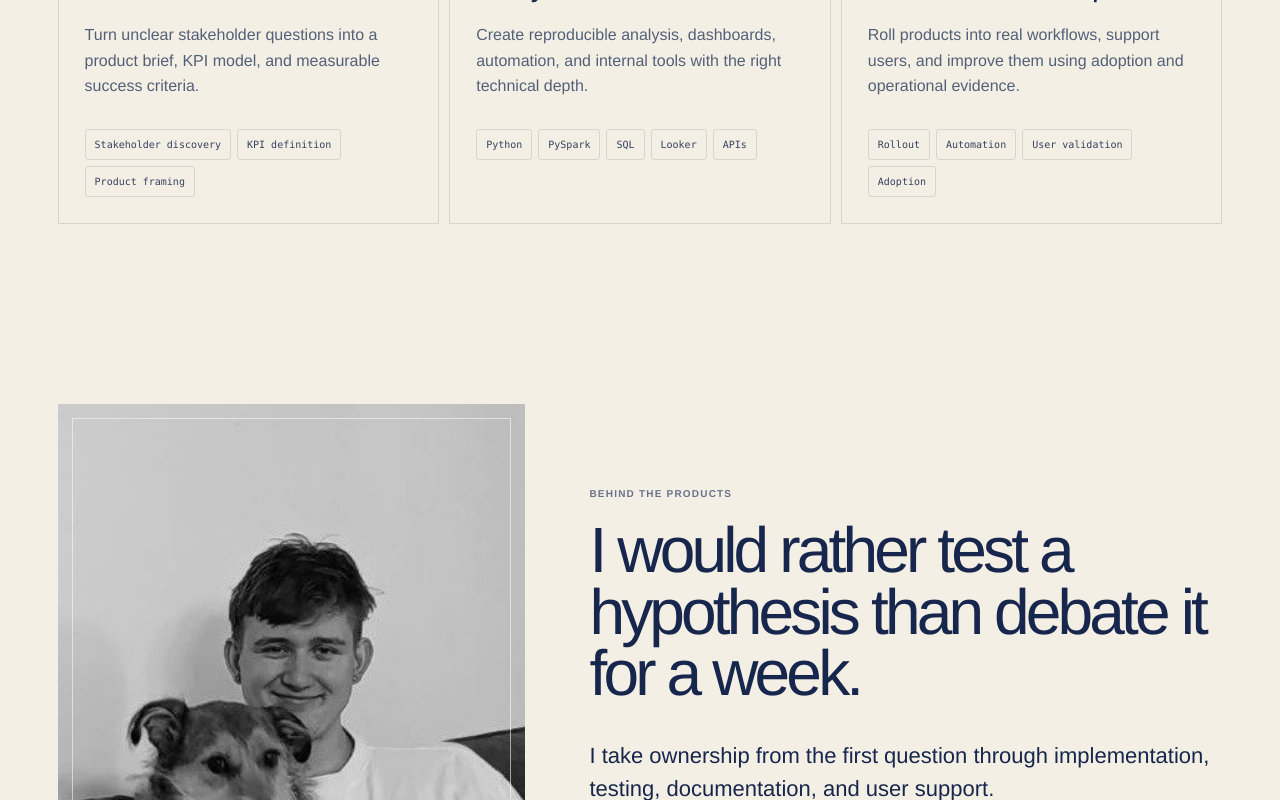
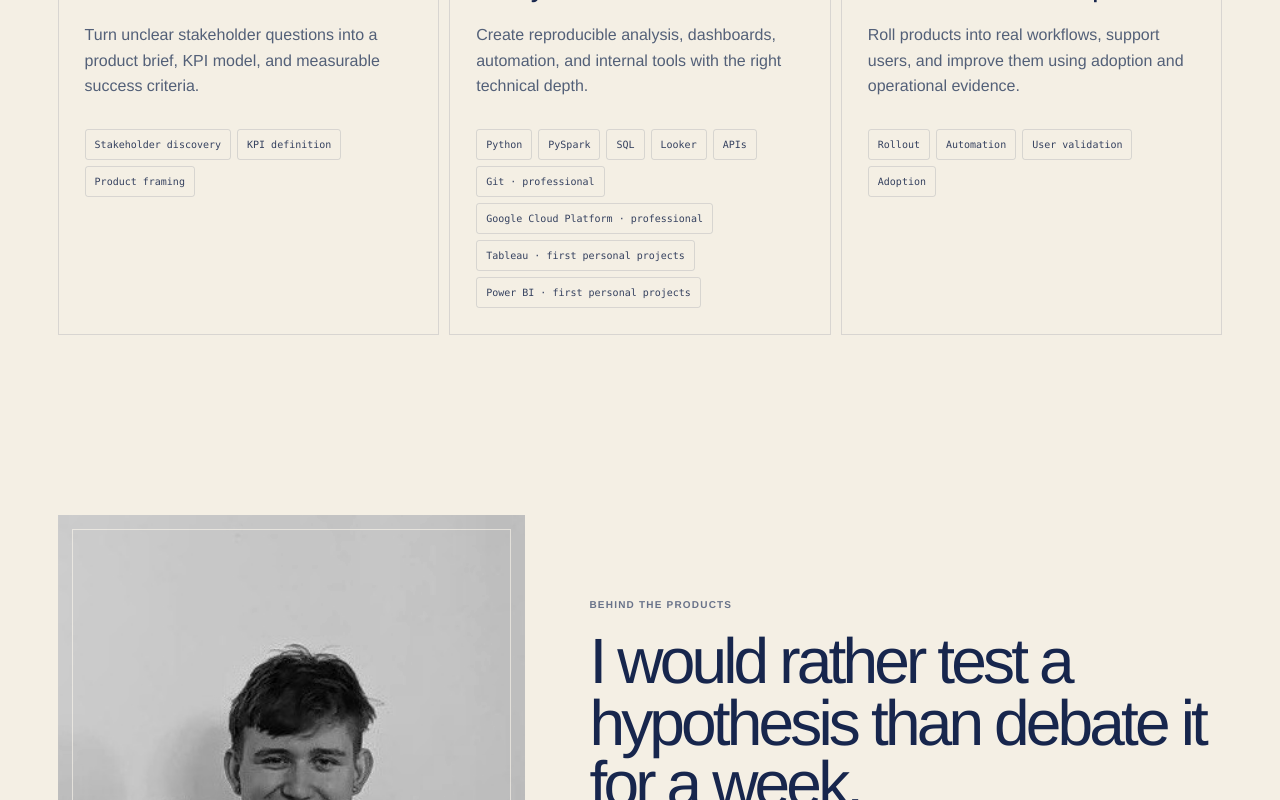
Before and after one commit to pashkinzon/data_portfolio, a Next.js app: page / in a window 1280 px wide. Shown: the part 6060-6860 px from the top of the page. Built offline with nearby package versions, Linux system fonts and the light colour scheme.

Commit message:
Update portfolio skills and CV

```diff
--- a/app/page.tsx
+++ b/app/page.tsx
@@ -459,7 +459,17 @@ const capabilities = [
       en: "Create reproducible analysis, dashboards, automation, and internal tools with the right technical depth.",
       de: "Reproduzierbare Analysen, Dashboards, Automatisierung und interne Tools mit der passenden technischen Tiefe bauen.",
     },
-    items: ["Python", "PySpark", "SQL", "Looker", "APIs"],
+    items: [
+      "Python",
+      "PySpark",
+      "SQL",
+      "Looker",
+      "APIs",
+      { en: "Git · professional", de: "Git · beruflich" },
+      { en: "Google Cloud Platform · professional", de: "Google Cloud Platform · beruflich" },
+      { en: "Tableau · first personal projects", de: "Tableau · erste persönliche Projekte" },
+      { en: "Power BI · first personal projects", de: "Power BI · erste persönliche Projekte" },
+    ],
   },
   {
     number: "03",
@@ -919,7 +929,10 @@ export default function Home() {
               <h3>{t(capability.title, lang)}</h3>
               <p>{t(capability.copy, lang)}</p>
               <div className="capability-items">
-                {capability.items.map((item) => <span key={item}>{item}</span>)}
+                {capability.items.map((item) => {
+                  const label = typeof item === "string" ? item : t(item, lang);
+                  return <span key={label}>{label}</span>;
+                })}
               </div>
             </article>
           ))}
```
Also changed, not shown: 1 other file (tests, documents, lock files or other folders).
